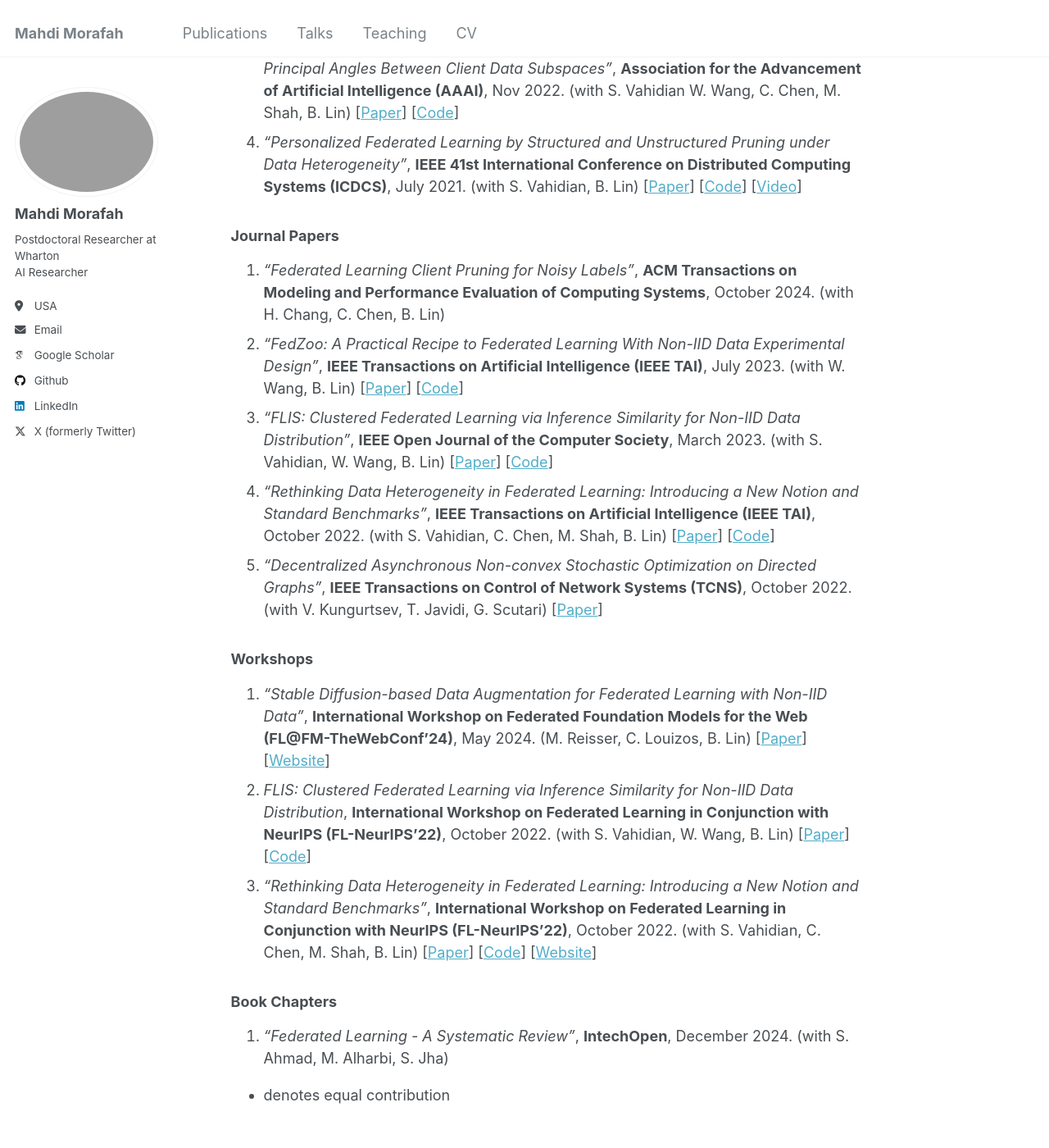
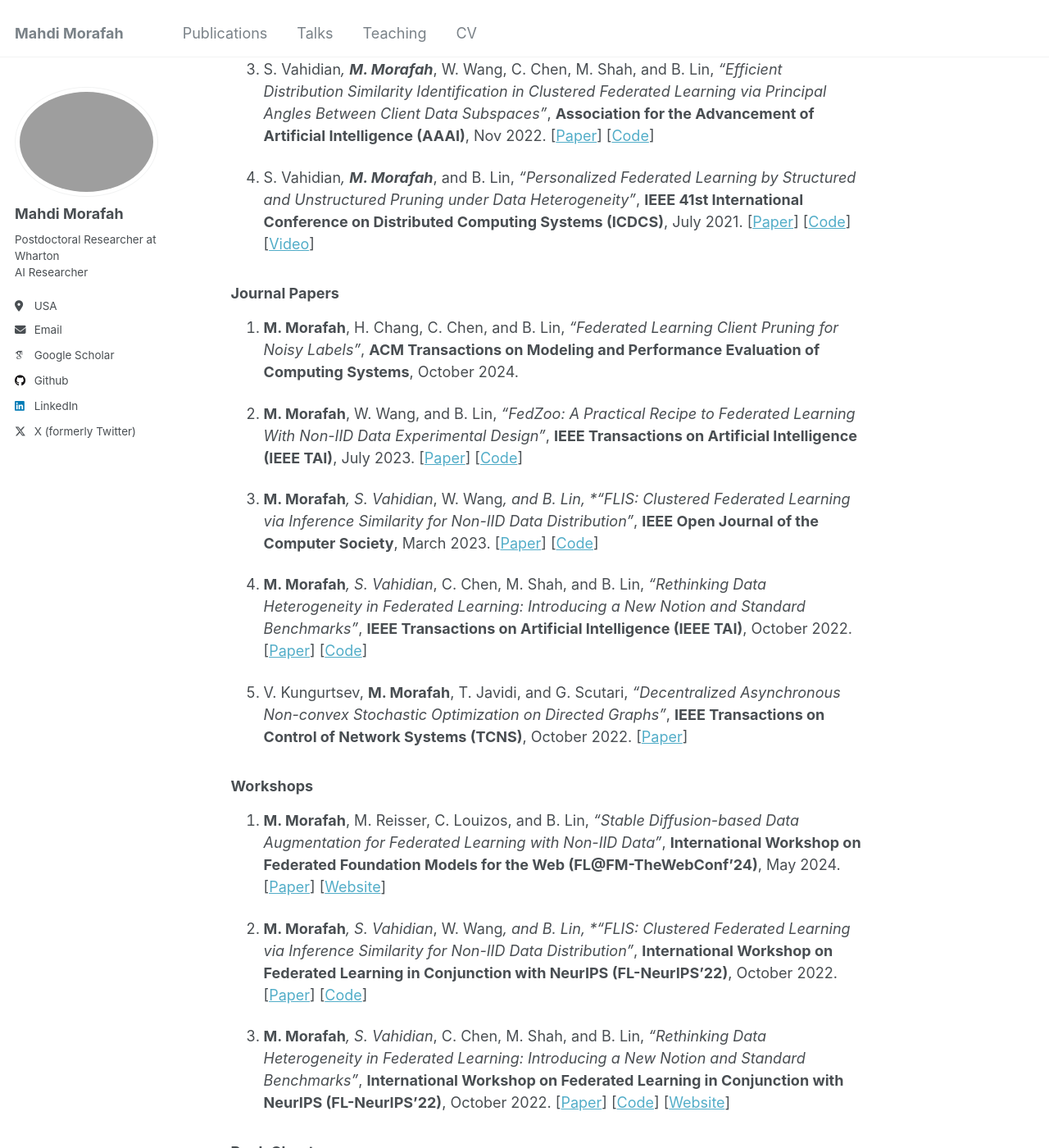
Before and after one commit to MMorafah/mmorafah, a Jekyll site: the page built from _publications/all-publications.md, in a window 1280 px wide and 1400 px high, scrolled down 898 px. Shown: the whole window at 82% size. Built offline with Jekyll 4.4.1, drawn with Linux system fonts in a browser that asks for light colours; some web fonts are replaced; some of the changed text lies outside the part shown.

Commit message:
Update authorship and formatting in publications list

```diff
--- a/_publications/all-publications.md
+++ b/_publications/all-publications.md
@@ -14,28 +14,37 @@ For a full list of publications, please see my <a href="{{ site.author.googlesch
 2. *"Data Acquisition via Experimental Design for Decentralized Data Markets"*, Working Paper, 2024. (with V. Kungurtsev)
 3. *"Data Markets and Market Failure: Asymmetric Information and Concentration"*, Working Paper, 2024. (with V. Kungurtsev)
 -->
-1. *"Leveraging GPT for Robust Causal Treatment Effect Estimation in Limited Experimental Settings"*, Working Project, 2025.
-2. *"Deep Causal Inequalities: Demand Estimation in Differentiated Products Markets"*, Working Paper (draft available upon request), 2025. (with E. Bakhitov, A. Singh, J. Zhang)
+1. **M. Morafah**, *"Leveraging GPT for Robust Causal Treatment Effect Estimation in Limited Experimental Settings"*, Working Project, 2025.
+2. **M. Morafah***, E. Bakhitov*, A. Singh, and J. Zhang, *"Deep Causal Inequalities: Demand Estimation in Differentiated Products Markets"*, Working Paper (draft available upon request), 2025.
 
 ### Conference Papers
-1. *"Towards Diverse Device Heterogeneous Federated Learning via Task Arithmetic Knowledge Integration"*, **Advances in Neural Information Processing Systems (NeurIPS)**, Dec 2024. (with V. Kungurtsev, H. Chang, C. Chen, B. Lin) [<a href="https://arxiv.org/abs/2409.18461">Paper</a>] [<a href="https://mmorafah.github.io/takflpage/">Project Website</a>] [<a href="https://github.com/mmorafah/takfl">Code</a>]
-2. *"Invited Paper: Large Scale Delocalized Federated Learning Over a Huge Diversity of Devices in Emerging Next-Generation Edge Intelligence Environments"*, **ACM/IEEE International Conference on Computer-Aided Design (ICCAD)**, October 2024. (with H. Chang, B. Lin) [<a href="https://2024.iccad.com/ss4">Talk Website</a>]
-3. *"Efficient Distribution Similarity Identification in Clustered Federated Learning via Principal Angles Between Client Data Subspaces"*, **Association for the Advancement of Artificial Intelligence (AAAI)**, Nov 2022. (with S. Vahidian W. Wang, C. Chen, M. Shah, B. Lin) [<a href="https://arxiv.org/abs/2209.10526">Paper</a>] [<a href="https://github.com/MMorafah/PACFL">Code</a>]
-4. *"Personalized Federated Learning by Structured and Unstructured Pruning under Data Heterogeneity"*, **IEEE 41st International Conference on Distributed Computing Systems (ICDCS)**, July 2021. (with S. Vahidian, B. Lin) [<a href="https://ieeexplore.ieee.org/document/9545941">Paper</a>] [<a href="https://github.com/MMorafah/Sub-FedAvg">Code</a>] [<a href="https://www.youtube.com/watch?v=ttY7T8W5YQE">Video</a>]
+1. **M. Morafah**, V. Kungurtsev, H. Chang, C. Chen, and B. Lin, *"Towards Diverse Device Heterogeneous Federated Learning via Task Arithmetic Knowledge Integration"*, **Advances in Neural Information Processing Systems (NeurIPS)**, Dec 2024. [<a href="https://arxiv.org/abs/2409.18461">Paper</a>] [<a href="https://mmorafah.github.io/takflpage/">Project Website</a>] [<a href="https://github.com/mmorafah/takfl">Code</a>]
+
+2. **M. Morafah**, H. Chang, and B. Lin, *"Invited Paper: Large Scale Delocalized Federated Learning Over a Huge Diversity of Devices in Emerging Next-Generation Edge Intelligence Environments"*, **ACM/IEEE International Conference on Computer-Aided Design (ICCAD)**, October 2024. [<a href="https://2024.iccad.com/ss4">Talk Website</a>]
+
+3. S. Vahidian*, **M. Morafah***, W. Wang, C. Chen, M. Shah, and B. Lin, *"Efficient Distribution Similarity Identification in Clustered Federated Learning via Principal Angles Between Client Data Subspaces"*, **Association for the Advancement of Artificial Intelligence (AAAI)**, Nov 2022. [<a href="https://arxiv.org/abs/2209.10526">Paper</a>] [<a href="https://github.com/MMorafah/PACFL">Code</a>]
+
+4. S. Vahidian*, **M. Morafah***, and B. Lin, *"Personalized Federated Learning by Structured and Unstructured Pruning under Data Heterogeneity"*, **IEEE 41st International Conference on Distributed Computing Systems (ICDCS)**, July 2021. [<a href="https://ieeexplore.ieee.org/document/9545941">Paper</a>] [<a href="https://github.com/MMorafah/Sub-FedAvg">Code</a>] [<a href="https://www.youtube.com/watch?v=ttY7T8W5YQE">Video</a>]
 
 ### Journal Papers
-1. *"Federated Learning Client Pruning for Noisy Labels"*, **ACM Transactions on Modeling and Performance Evaluation of Computing Systems**, October 2024. (with H. Chang, C. Chen, B. Lin)
-2. *"FedZoo: A Practical Recipe to Federated Learning With Non-IID Data Experimental Design"*, **IEEE Transactions on Artificial Intelligence (IEEE TAI)**, July 2023. (with W. Wang, B. Lin) [<a href="https://arxiv.org/abs/2208.09754">Paper</a>] [<a href="https://github.com/MMorafah/FedZoo-Bench">Code</a>]
-3. *"FLIS: Clustered Federated Learning via Inference Similarity for Non-IID Data Distribution"*, **IEEE Open Journal of the Computer Society**, March 2023. (with S. Vahidian, W. Wang, B. Lin) [<a href="https://arxiv.org/abs/2209.15595">Paper</a>] [<a href="https://github.com/MMorafah/FLIS">Code</a>]
-4. *"Rethinking Data Heterogeneity in Federated Learning: Introducing a New Notion and Standard Benchmarks"*, **IEEE Transactions on Artificial Intelligence (IEEE TAI)**, October 2022. (with S. Vahidian, C. Chen, M. Shah, B. Lin) [<a href="https://arxiv.org/abs/2209.15595">Paper</a>] [<a href="https://github.com/MMorafah/FL-SC-NIID">Code</a>]
-5. *"Decentralized Asynchronous Non-convex Stochastic Optimization on Directed Graphs"*, **IEEE Transactions on Control of Network Systems (TCNS)**, October 2022. (with V. Kungurtsev, T. Javidi, G. Scutari) [<a href="https://arxiv.org/abs/2110.10406">Paper</a>]
+1. **M. Morafah**, H. Chang, C. Chen, and B. Lin, *"Federated Learning Client Pruning for Noisy Labels"*, **ACM Transactions on Modeling and Performance Evaluation of Computing Systems**, October 2024.
+
+2. **M. Morafah**, W. Wang, and B. Lin, *"FedZoo: A Practical Recipe to Federated Learning With Non-IID Data Experimental Design"*, **IEEE Transactions on Artificial Intelligence (IEEE TAI)**, July 2023. [<a href="https://arxiv.org/abs/2208.09754">Paper</a>] [<a href="https://github.com/MMorafah/FedZoo-Bench">Code</a>]
+
+3. **M. Morafah***, S. Vahidian*, W. Wang*, and B. Lin, *"FLIS: Clustered Federated Learning via Inference Similarity for Non-IID Data Distribution"*, **IEEE Open Journal of the Computer Society**, March 2023. [<a href="https://arxiv.org/abs/2209.15595">Paper</a>] [<a href="https://github.com/MMorafah/FLIS">Code</a>]
+
+4. **M. Morafah***, S. Vahidian*, C. Chen, M. Shah, and B. Lin, *"Rethinking Data Heterogeneity in Federated Learning: Introducing a New Notion and Standard Benchmarks"*, **IEEE Transactions on Artificial Intelligence (IEEE TAI)**, October 2022. [<a href="https://arxiv.org/abs/2209.15595">Paper</a>] [<a href="https://github.com/MMorafah/FL-SC-NIID">Code</a>]
+
+5. V. Kungurtsev, **M. Morafah**, T. Javidi, and G. Scutari, *"Decentralized Asynchronous Non-convex Stochastic Optimization on Directed Graphs"*, **IEEE Transactions on Control of Network Systems (TCNS)**, October 2022. [<a href="https://arxiv.org/abs/2110.10406">Paper</a>]
 
 ### Workshops
-1. *"Stable Diffusion-based Data Augmentation for Federated Learning with Non-IID Data"*, **International Workshop on Federated Foundation Models for the Web (FL@FM-TheWebConf’24)**, May 2024. (M. Reisser, C. Louizos, B. Lin) [<a href="https://federated-learning.org/fl@fm-www-2024/">Paper</a>] [<a href="https://federated-learning.org/fl@fm-www-2024/">Website</a>]
-2. *FLIS: Clustered Federated Learning via Inference Similarity for Non-IID Data Distribution*, **International Workshop on Federated Learning in Conjunction with NeurIPS (FL-NeurIPS’22)**, October 2022. (with S. Vahidian, W. Wang, B. Lin) [<a href="https://arxiv.org/abs/2208.09754">Paper</a>] [<a href="https://github.com/MMorafah/FLIS">Code</a>]
-3. *"Rethinking Data Heterogeneity in Federated Learning: Introducing a New Notion and Standard Benchmarks"*, **International Workshop on Federated Learning in Conjunction with NeurIPS (FL-NeurIPS’22)**, October 2022. (with S. Vahidian, C. Chen, M. Shah, B. Lin) [<a href="https://arxiv.org/abs/2209.15595">Paper</a>] [<a href="https://github.com/MMorafah/FL-SC-NIID">Code</a>] [<a href="https://federated-learning.org/fl-neurips-2022/">Website</a>]
+1. **M. Morafah**, M. Reisser, C. Louizos, and B. Lin, *"Stable Diffusion-based Data Augmentation for Federated Learning with Non-IID Data"*, **International Workshop on Federated Foundation Models for the Web (FL@FM-TheWebConf’24)**, May 2024. [<a href="https://federated-learning.org/fl@fm-www-2024/">Paper</a>] [<a href="https://federated-learning.org/fl@fm-www-2024/">Website</a>]
+
+2. **M. Morafah***, S. Vahidian*, W. Wang*, and B. Lin, *"FLIS: Clustered Federated Learning via Inference Similarity for Non-IID Data Distribution"*, **International Workshop on Federated Learning in Conjunction with NeurIPS (FL-NeurIPS’22)**, October 2022. [<a href="https://arxiv.org/abs/2208.09754">Paper</a>] [<a href="https://github.com/MMorafah/FLIS">Code</a>]
+
+3. **M. Morafah***, S. Vahidian*, C. Chen, M. Shah, and B. Lin, *"Rethinking Data Heterogeneity in Federated Learning: Introducing a New Notion and Standard Benchmarks"*, **International Workshop on Federated Learning in Conjunction with NeurIPS (FL-NeurIPS’22)**, October 2022. [<a href="https://arxiv.org/abs/2209.15595">Paper</a>] [<a href="https://github.com/MMorafah/FL-SC-NIID">Code</a>] [<a href="https://federated-learning.org/fl-neurips-2022/">Website</a>]
 
 ### Book Chapters
-1. *"Federated Learning - A Systematic Review"*, **IntechOpen**, December 2024. (with S. Ahmad, M. Alharbi, S. Jha)
+1. S. Ahmad, M. Alharbi, **M. Morafah**, and S. Jha, *"Federated Learning - A Systematic Review"*, **IntechOpen**, December 2024.
 
 * denotes equal contribution
```
